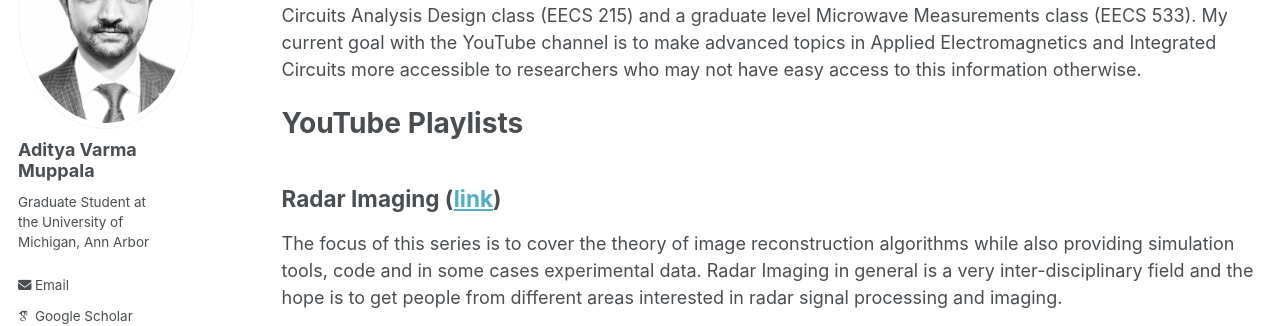
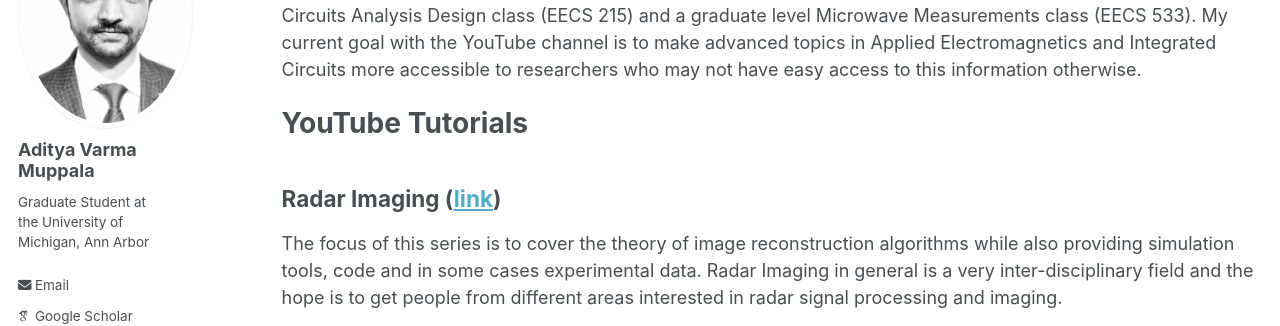
Before and after one commit to AdityaMuppala/adityamuppala.github.io, a Jekyll site: the page built from _pages/teaching.md, in a window 1280 px wide and 1295 px high. Shown: the part 184-510 px from the top of the window. Built offline with Jekyll 4.4.1, drawn with Linux system fonts in a browser that asks for light colours; some web fonts are replaced.

Commit message:
Update teaching.md

```diff
--- a/_pages/teaching.md
+++ b/_pages/teaching.md
@@ -6,7 +6,7 @@ permalink: /teaching/
 
 This page contains information about my teaching. Currently, I am mostly teaching through my [YouTube channel](https://www.youtube.com/@adityavarmamuppala437). In the past I have been a Graduate Student Instructor (GSI) at the University of Michigan for an undergraduate level Circuits Analysis Design class (EECS 215) and a graduate level Microwave Measurements class (EECS 533). My current goal with the YouTube channel is to make advanced topics in Applied Electromagnetics and Integrated Circuits more accessible to researchers who may not have easy access to this information otherwise.
 
-# YouTube Playlists
+# YouTube Tutorials
 
 ## Radar Imaging ([link](https://www.youtube.com/watch?v=3CRFXfRZxZ8&list=PL9Trid0A4Da1BWEiZc-_coDZmFxgSagKL&pp=iAQB))
 
```
